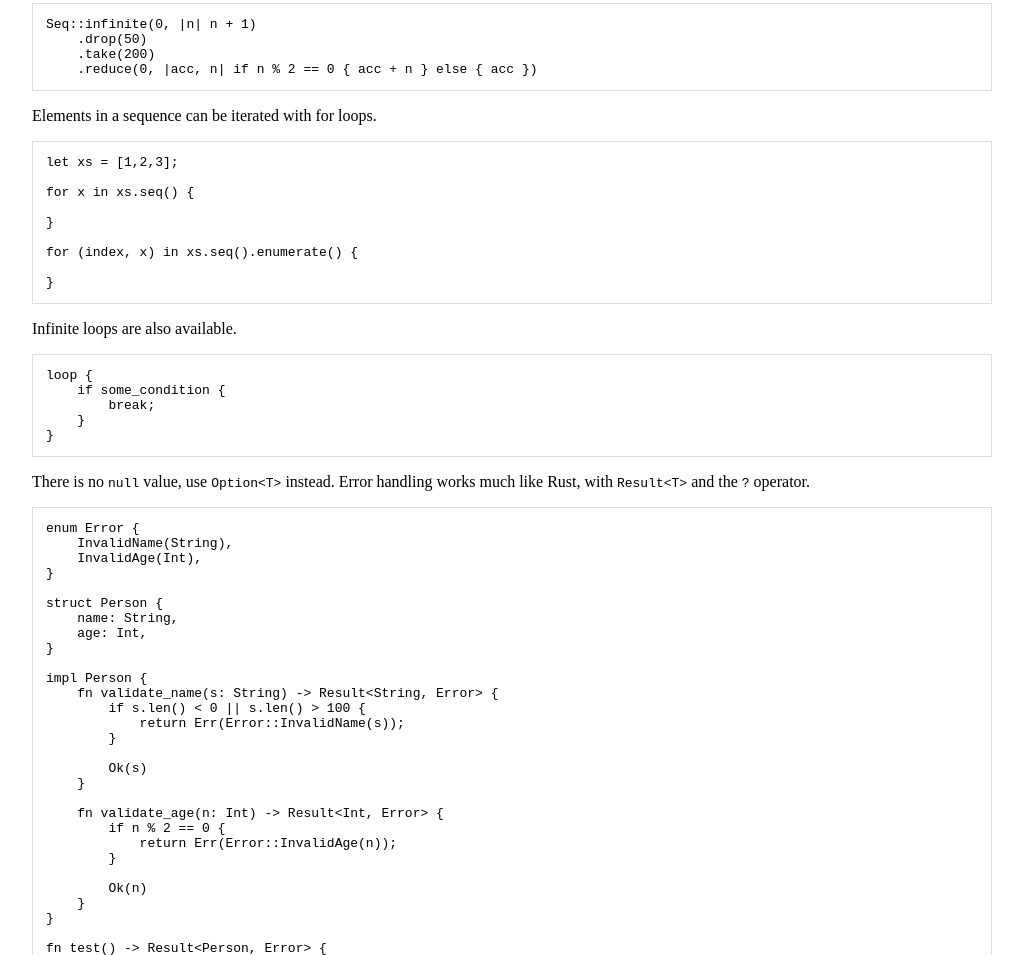
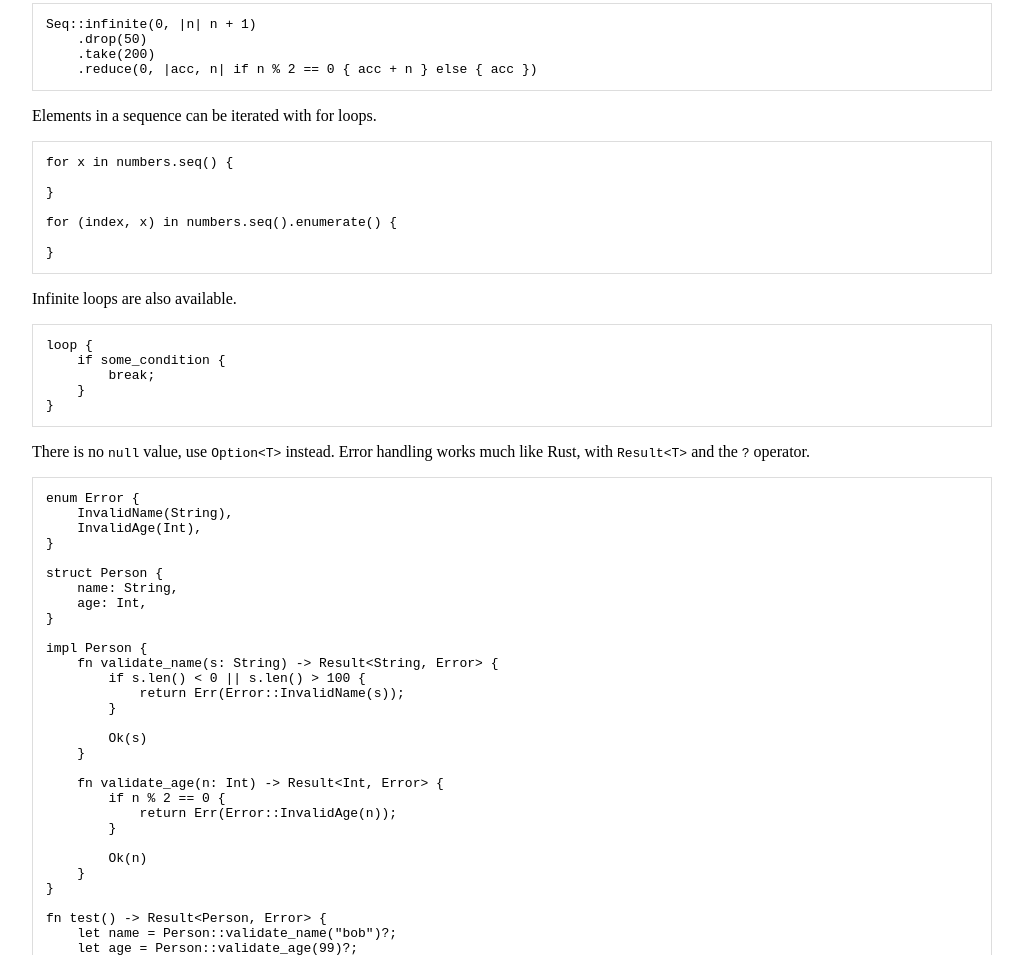
Before and after one commit to borgo-lang/borgo-lang.github.io, a plain HTML site: page index.html in a window 1280 px wide. Shown: the part 2246-3201 px from the top of the page, without its empty margins (128-1151 px from the left). Drawn offline with Linux system fonts and the light colour scheme.

Commit message:
Update site.

```diff
--- a/index.html
+++ b/index.html
@@ -125,13 +125,11 @@ like <code>to_list</code>, <code>to_map</code> etc. turn a <code>Seq&lt;T&gt;</c
     .reduce(0, |acc, n| if n % 2 == 0 { acc + n } else { acc })
 </code></pre>
 <p>Elements in a sequence can be iterated with for loops.</p>
-<pre><code class="language-rust">let xs = [1,2,3];
-
-for x in xs.seq() {
+<pre><code class="language-rust">for x in numbers.seq() {
 
 }
 
-for (index, x) in xs.seq().enumerate() {
+for (index, x) in numbers.seq().enumerate() {
 
 }
 </code></pre>
```
Also changed, not shown: examples.out.json (+1 -1 lines), 1 other file.
